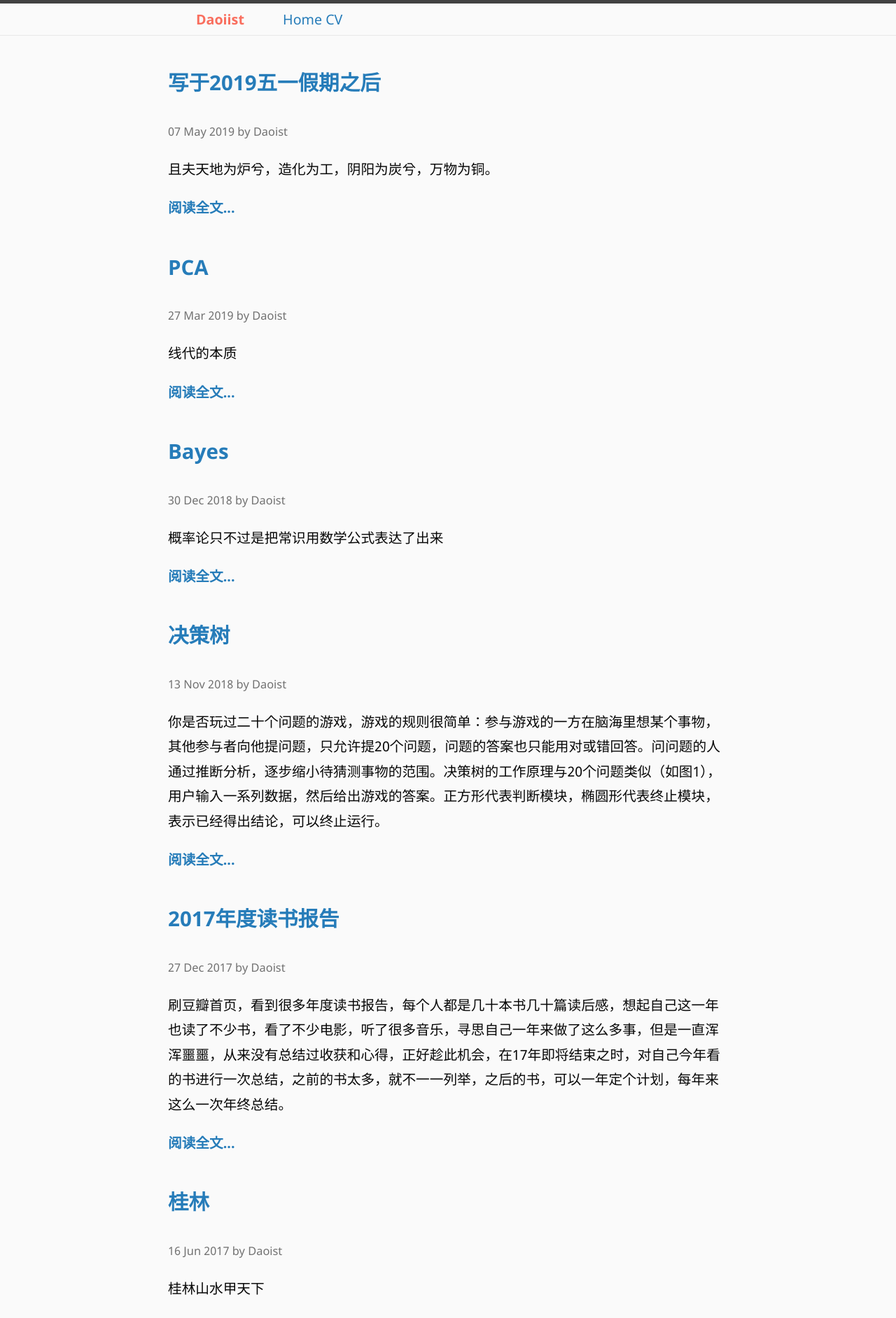
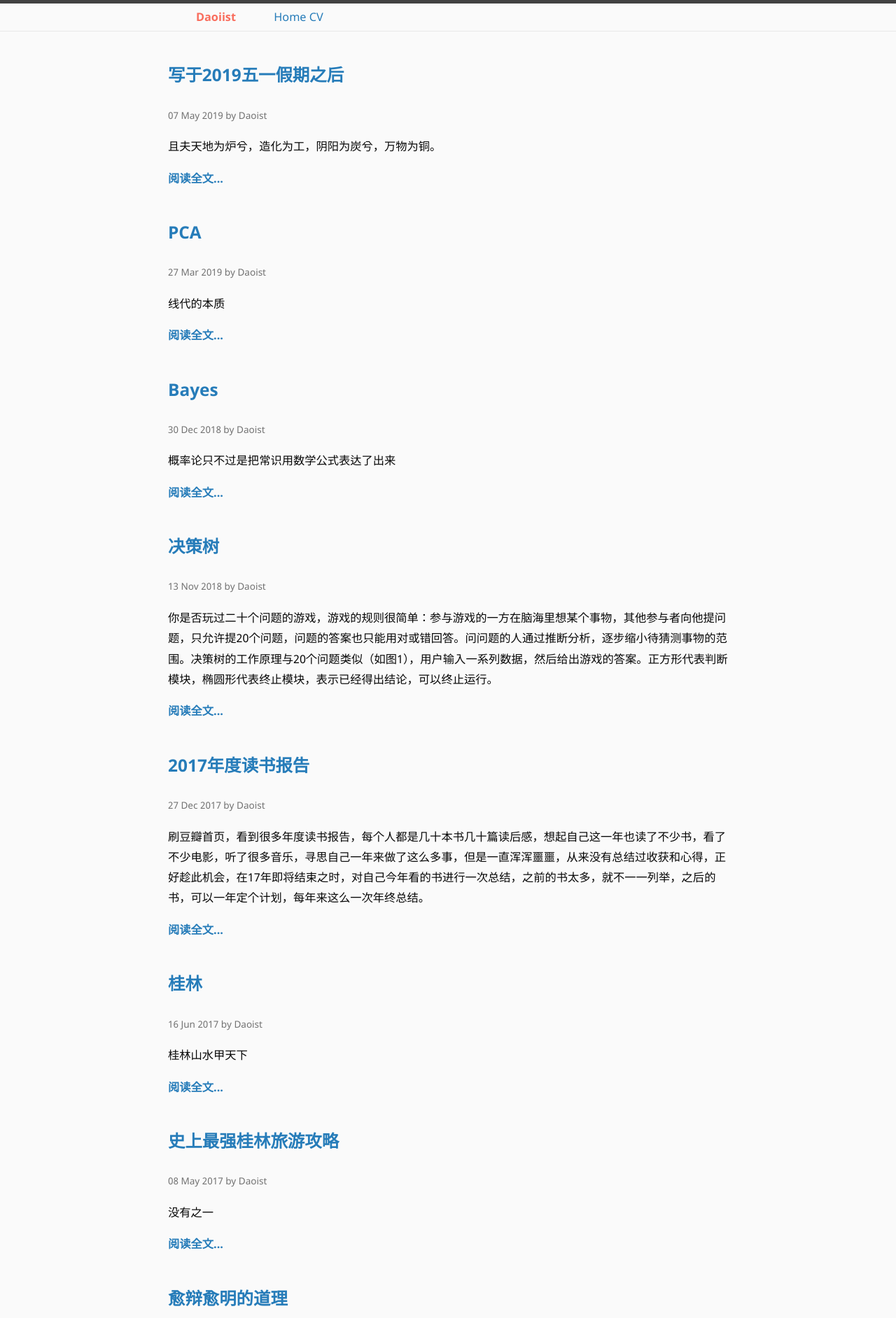
Before and after one commit to daoiist/daoiist.github.io, a Jekyll site: the page built from index.html, in a window 1280 px wide. Shown: the top 1884 px of the page at 70% size. Built offline with Jekyll 4.4.1, drawn with Linux system fonts in a browser that asks for light colours.

Commit message:
title-sum

```diff
--- a/_sass/blog.scss
+++ b/_sass/blog.scss
@@ -157,29 +157,15 @@ img {
 
 @media screen and (min-width: 375px) {
     body {
-        /* iPhone6的375px尺寸作为8px基准，414px正好10px大小, 600 20px */
-        font-size: calc(50% + 2 * (100vw - 375px) / 39);
-        font-size: calc(8px + 2 * (100vw - 375px) / 39);
-    }
-}
-@media screen and (min-width: 414px) {
-    body {
-        /* 414px-1000px每100像素宽字体增加1px(10px-14px) */
-        font-size: calc(62.5% + 4 * (100vw - 414px) / 586);
-        font-size: calc(10px + 4 * (100vw - 414px) / 586);
-    }
-}
-@media screen and (min-width: 600px) {
-    body {
-        /* 600px-1000px每100像素宽字体增加1px(14px-18px) */
-        font-size: calc(87.5% + 4 * (100vw - 600px) / 400);
-        font-size: calc(14px + 4 * (100vw - 600px) / 400);
+        /* iPhone6的375px尺寸作为10px基准，1000px正好16px大小 */
+        font-size: calc(62.5% + 6 * (100vw - 375px) / 625);
+        font-size: calc(10px + 6 * (100vw - 375px) / 625);
     }
 }
 @media screen and (min-width: 1000px) {
     body {
-        /* 1000px往后是每100像素0.5px增加 */
-        font-size: calc(112.5% + 6 * (100vw - 1000px) / 1000);
-        font-size: calc(18px + 6 * (100vw - 1000px) / 1000);
+        /* 1000px往后是每100像素0.1px增加 */
+        font-size: calc(100% + 1 * (100vw - 1000px) / 1000);
+        font-size: calc(16px + 1 * (100vw - 1000px) / 1000);
     }
 }
```
